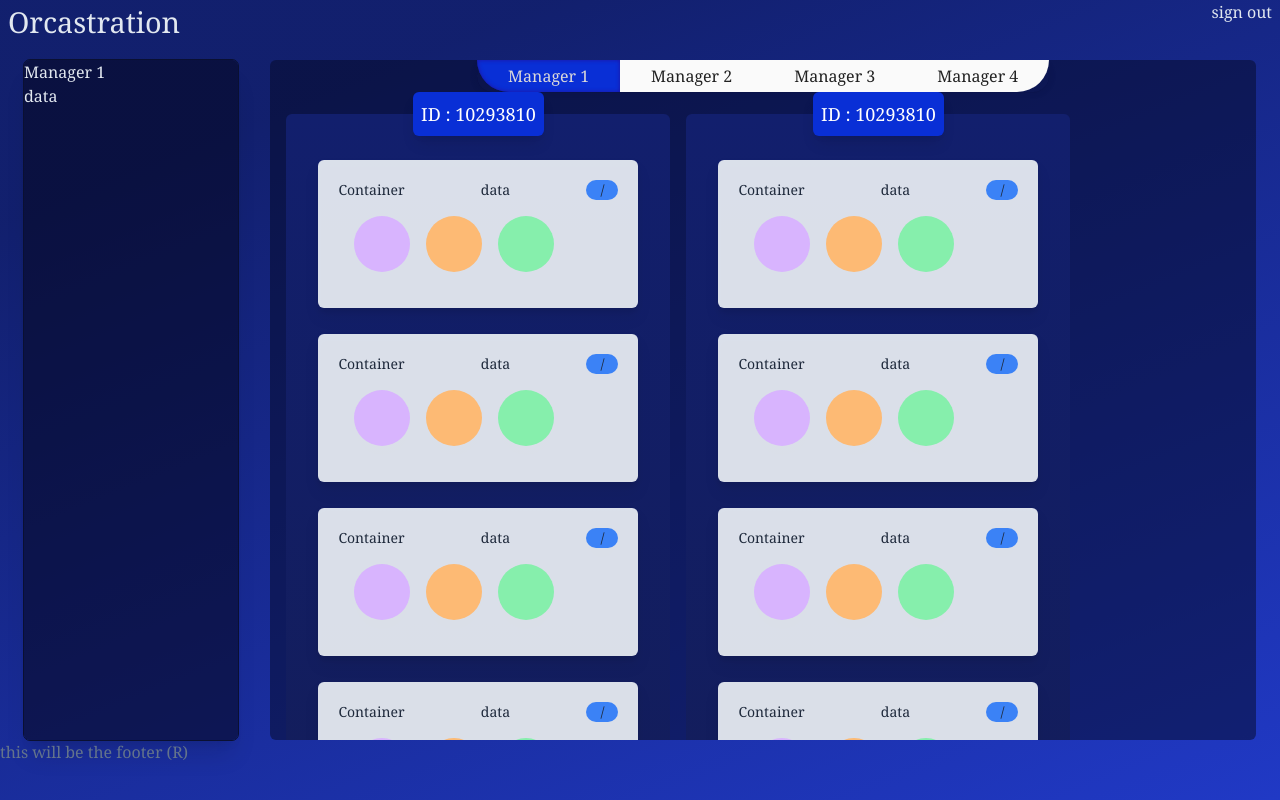
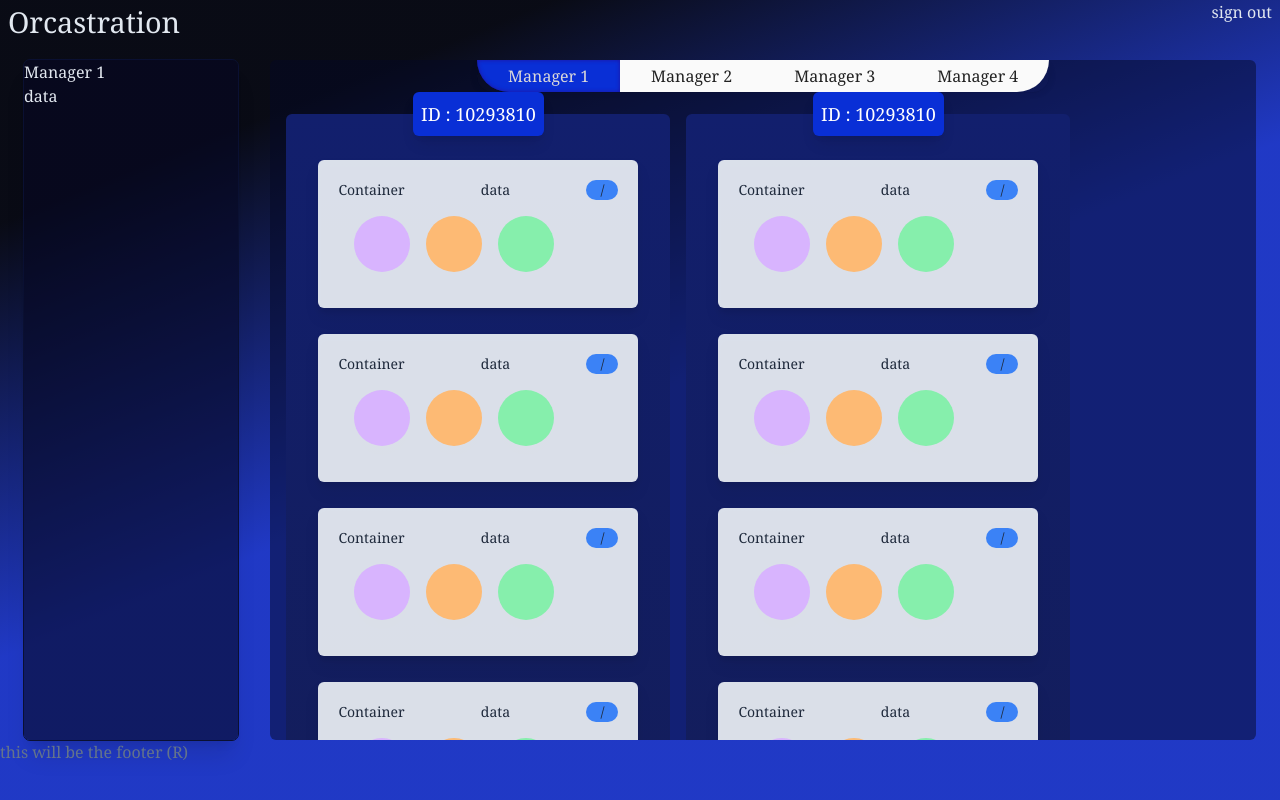
Before and after one commit to oslabs-beta/Orcastration, a React app: page / in a window 1280 px wide. Built offline with nearby package versions, Linux system fonts and the light colour scheme; a web font is replaced by a local one.

Commit message:
background color adjustment

```diff
--- a/app/src/index.css
+++ b/app/src/index.css
@@ -10,7 +10,7 @@ body {
   height: 100%;
   width: 100%;
   margin: 0;
-  background: linear-gradient(158deg, hsl(231, 72%, 25%) 17%, hsl(231, 72%, 45%) 100%);
+  background: linear-gradient(158deg, hsl(231, 39%, 6%) 17%, hsl(231, 72%, 45%) 50%);
   /* background-color: rgb(255, 255, 255); */
   /* background-image: url('../assets/night_nomoon.png'); */
   /* background-color: rgb(9, 6, 60); */
```
